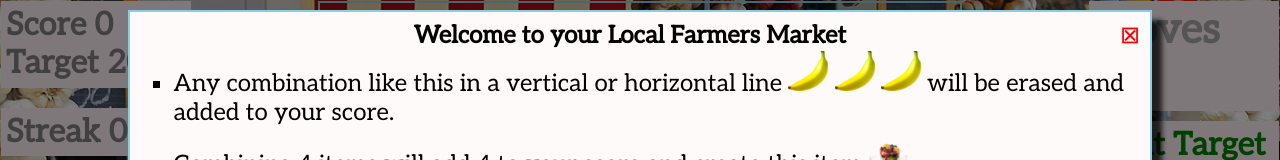
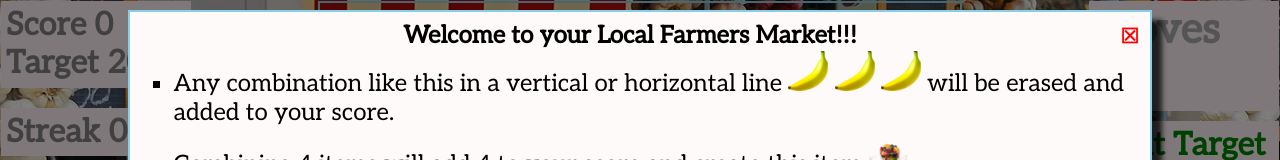
Before and after one commit to arthurm040/Javascript-Games, a website: page index.html in a window 1280 px wide. Shown: the top 160 px of the page. Drawn offline with Linux system fonts and the light colour scheme.

Commit message:
testing git

```diff
--- a/index.html
+++ b/index.html
@@ -12,7 +12,7 @@
     <div class="modal">
         <div class="mContent">
             <span id="xOut" class="close">&timesb;</span>
-            <h1>Welcome to your Local Farmers Market</h1>
+            <h1>Welcome to your Local Farmers Market!!!</h1>
             <ul>
                 <li>Any combination like this in a vertical or horizontal line <img src="image/Banana_50.png" alt=""> <img src="image/Banana_50.png" alt=""> <img src="image/Banana_50.png" alt=""> will be erased and added to your score.</li>
                 <li>Combining 4 items will add 4 to your score and create this item  <img src="image/fruitcup_50.png" alt="">.</li>
```
